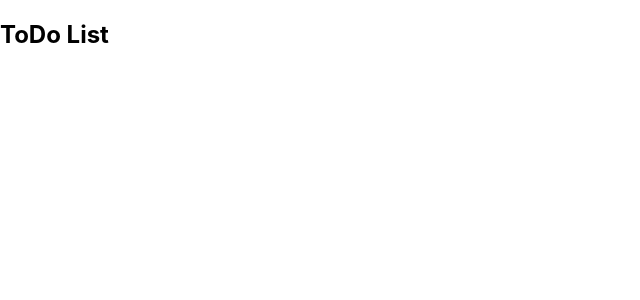
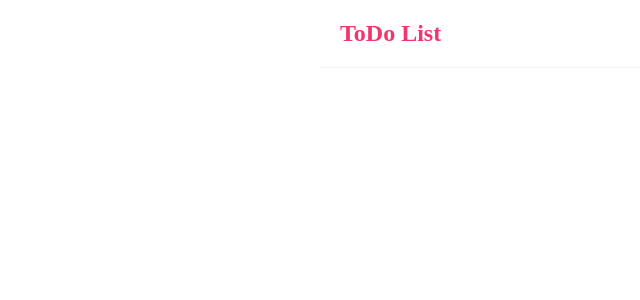
Before and after one commit to Rnely/todo, a React (Create React App) app in the folder todo-app/: page / in a window 1280 px wide. Shown: the top 300 px of the page, without its empty margins (0-640 px from the left). Built offline with nearby package versions, Linux system fonts and the light colour scheme.

Commit message:
Added style to navbar

```diff
--- a/todo-app/src/index.css
+++ b/todo-app/src/index.css
@@ -1,13 +1,29 @@
-body {
+/* base styles */
+* {
   margin: 0;
-  font-family: -apple-system, BlinkMacSystemFont, 'Segoe UI', 'Roboto', 'Oxygen',
-    'Ubuntu', 'Cantarell', 'Fira Sans', 'Droid Sans', 'Helvetica Neue',
-    sans-serif;
-  -webkit-font-smoothing: antialiased;
-  -moz-osx-font-smoothing: grayscale;
+  font-family: "Quicksand";
+  color: #333;
 }
-
-code {
-  font-family: source-code-pro, Menlo, Monaco, Consolas, 'Courier New',
-    monospace;
+/* navbar styles */
+.navbar {
+  padding: 20px;
+  display: flex;
+  align-items: center;
+  max-width: 600px;
+  margin: 0 auto;
+  border-bottom: 1px solid #f2f2f2;
 }
+.navbar h1 {
+  color: #f1356d;
+}
+.navbar .links {
+  margin-left: auto;
+}
+.navbar a {
+  margin-left: 16px;
+  text-decoration: none;
+  padding: 6px;
+}
+.navbar a:hover {
+  color: #f1356d;
+}
```
